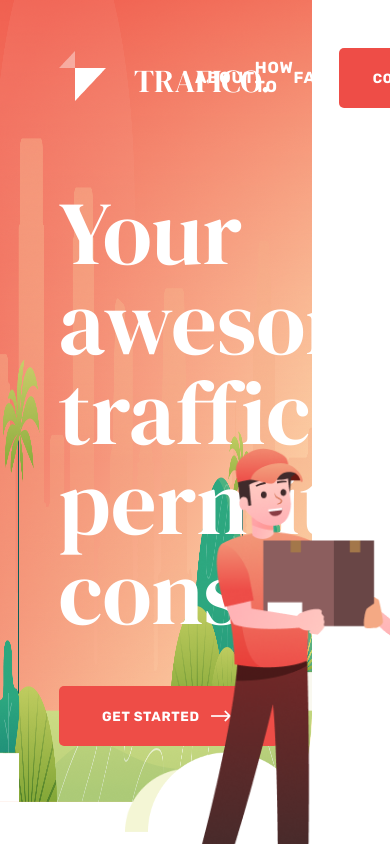
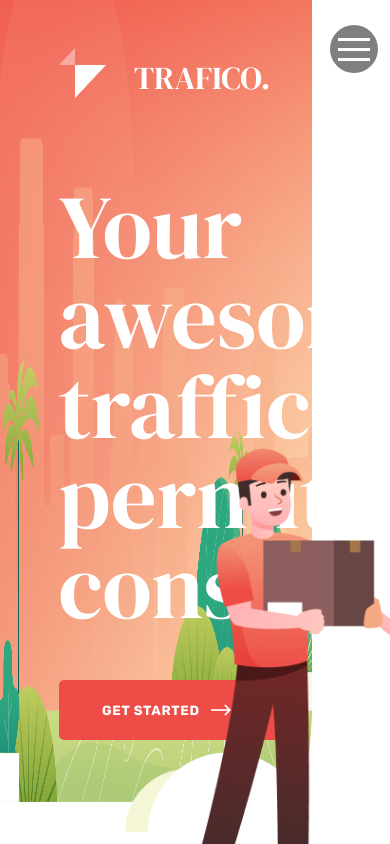
Before and after one commit to alexbtnr/traffico, a React (Create React App) app: page / in a window 390 px wide. Shown: the top 844 px of the page. Built offline with nearby package versions, Linux system fonts and the light colour scheme; no server answers.

Commit message:
Created and styled the hamburger menu for mobile responsiveness

```diff
--- a/package.json
+++ b/package.json
@@ -7,6 +7,7 @@
     "@testing-library/react": "^11.2.7",
     "@testing-library/user-event": "^12.8.3",
     "framer-motion": "^4.1.17",
+    "hamburger-react": "^2.4.1",
     "react": "^17.0.2",
     "react-dom": "^17.0.2",
     "react-intersection-observer": "^8.32.0",
--- a/src/components/Navbar.js
+++ b/src/components/Navbar.js
@@ -1,8 +1,11 @@
-import React from "react";
+import React, { useState } from "react";
 import styled from "styled-components";
 import ReusableButton from "./ReusableButton";
+import Hamburger from "hamburger-react";
+import { AnimatePresence, motion } from "framer-motion";
 
 const Navbar = () => {
+  const [isOpen, setIsOpen] = useState(false);
   return (
     <StyledNavbar>
       <ul className='main-nav'>
@@ -19,6 +22,34 @@ const Navbar = () => {
           <ReusableButton text='Contact us' />
         </li>
       </ul>
+      <div className='mobile-nav'>
+        <AnimatePresence>
+          {isOpen && (
+            <motion.ul
+              initial={{ opacity: 0, y: -500 }}
+              animate={{ opacity: 1, y: 0 }}
+              exit={{ opacity: 0, y: -500 }}
+              transition={{ duration: 0.5 }}
+            >
+              <li onClick={() => setIsOpen(false)} className='mobile-nav-link'>
+                <a href='#about'>About</a>
+              </li>
+              <li onClick={() => setIsOpen(false)} className='mobile-nav-link'>
+                <a href='#apply'>How To</a>
+              </li>
+              <li onClick={() => setIsOpen(false)} className='mobile-nav-link'>
+                <a href='#faq'>Faqs</a>
+              </li>
+              <li onClick={() => setIsOpen(false)} className='mobile-nav-btn'>
+                <ReusableButton text='Contact us' />
+              </li>
+            </motion.ul>
+          )}
+        </AnimatePresence>
+      </div>
+      <div className='hamburger-wrapper' id='wrapper'>
+        <Hamburger toggled={isOpen} toggle={setIsOpen} />
+      </div>
     </StyledNavbar>
   );
 };
@@ -51,6 +82,69 @@ const StyledNavbar = styled.nav`
       }
     }
   }
+
+  div.mobile-nav,
+  .hamburger-react {
+    display: none;
+  }
+
+  @media (max-width: 830px) {
+    ul.main-nav {
+      display: none;
+    }
+
+    div.mobile-nav,
+    .hamburger-react {
+      display: block;
+    }
+
+    div.mobile-nav {
+      position: fixed;
+      top: 0;
+      left: 0;
+      width: 100%;
+      z-index: 10;
+
+      ul {
+        background: rgba(0, 0, 0, 0.7);
+        position: absolute;
+        left: 0;
+        top: 0;
+        width: 100%;
+        flex-direction: column;
+        text-align: left;
+        justify-content: flex-start;
+        align-items: flex-start;
+        padding-top: 12vh;
+
+        li {
+          margin: 0;
+          margin-bottom: 0.5rem;
+          padding-left: 5%;
+          width: 100%;
+
+          a {
+            color: #fff;
+          }
+        }
+        li:after {
+          border-bottom: 0;
+        }
+        li:first-child {
+          border-top: 2px solid #fff;
+        }
+      }
+    }
+    .hamburger-wrapper {
+      border-radius: 50%;
+      background: rgba(0, 0, 0, 0.5);
+      color: #fff;
+      z-index: 10;
+      position: fixed;
+      top: 3%;
+      right: 3%;
+    }
+  }
 `;
 
 export default Navbar;
```
Also changed, not shown: 1 other file (tests, documents, lock files or other folders).
